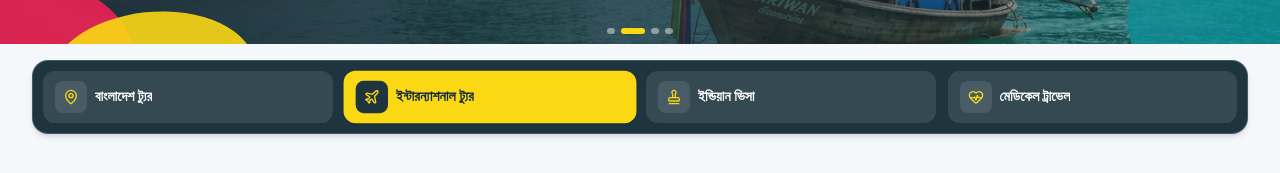
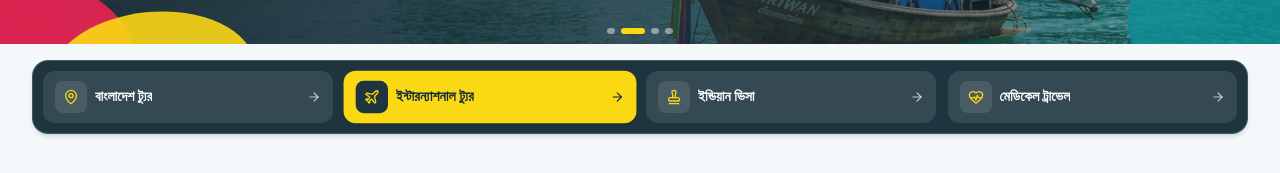
Before and after one commit to nahid6714/Shovontour, a Next.js app: page / in a window 1280 px wide. Shown: the part 498-671 px from the top of the page. Built offline with nearby package versions, Linux system fonts and the light colour scheme.

Commit message:
feat(ui): convert pillar switcher to navigation links
Replace static buttons in the hero navigation bar with Link components to enable direct routing to service pages.

```diff
--- a/components/HeroBannerSlider.tsx
+++ b/components/HeroBannerSlider.tsx
@@ -325,28 +325,28 @@ export default function HeroBannerSlider() {
         </div>
       </section>
 
-      {/* PART 2: 4-PILLAR SWITCHER BAR BELOW THE BANNER (ব্যানার এর নিচে থাকবে মধ্যে না) */}
+      {/* PART 2: 4-PILLAR DIRECT NAVIGATION BAR BELOW THE BANNER */}
       <div className="max-w-7xl mx-auto px-3 sm:px-6 lg:px-8">
         <div className="grid grid-cols-2 sm:grid-cols-4 gap-2 sm:gap-3 bg-[#1E3540] p-2 sm:p-2.5 rounded-2xl border border-slate-200/20 shadow-md">
           {slides.map((s, idx) => {
             const TabIcon = s.icon;
             const isSelected = idx === activeIndex;
             return (
-              <button
+              <Link
                 key={s.id}
-                type="button"
-                onClick={() => setActiveIndex(idx)}
-                className={`flex items-center gap-2 px-3 py-2.5 rounded-xl text-left transition-all duration-300 ${
+                href={s.ctaHref}
+                className={`group flex items-center justify-between gap-2 px-3 py-2.5 rounded-xl text-left transition-all duration-300 ${
                   isSelected
                     ? 'bg-[#FAD814] text-[#10283B] shadow-sm scale-[1.01]'
-                    : 'bg-white/10 hover:bg-white/15 text-white'
+                    : 'bg-white/10 hover:bg-[#FAD814] text-white hover:text-[#10283B]'
                 }`}
               >
+                <div className="flex items-center gap-2 min-w-0">
                   <span
-                  className={`w-7 h-7 sm:w-8 sm:h-8 rounded-lg flex items-center justify-center shrink-0 ${
+                    className={`w-7 h-7 sm:w-8 sm:h-8 rounded-lg flex items-center justify-center shrink-0 transition-colors ${
                       isSelected
                         ? 'bg-[#1E3540] text-[#FAD814]'
-                      : 'bg-white/10 text-[#FAD814]'
+                        : 'bg-white/10 group-hover:bg-[#1E3540] text-[#FAD814]'
                     }`}
                   >
                     <TabIcon className="w-4 h-4" />
@@ -354,7 +354,13 @@ export default function HeroBannerSlider() {
                   <span className="text-xs sm:text-sm font-black truncate">
                     {s.tabLabel[lang]}
                   </span>
-              </button>
+                </div>
+                <ArrowRight
+                  className={`w-3.5 h-3.5 shrink-0 transition-transform group-hover:translate-x-0.5 ${
+                    isSelected ? 'text-[#10283B]' : 'text-white/70 group-hover:text-[#10283B]'
+                  }`}
+                />
+              </Link>
             );
           })}
         </div>
```
Lines whose indentation alone changed are shown as unchanged.
